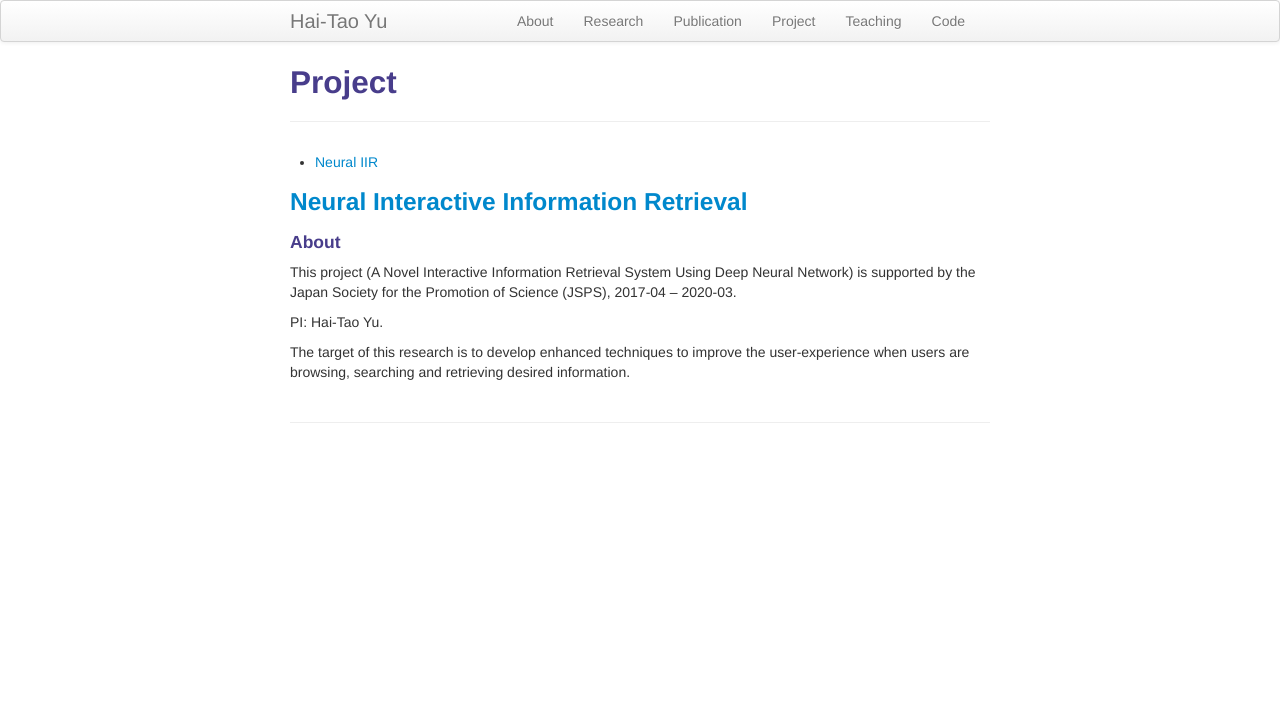
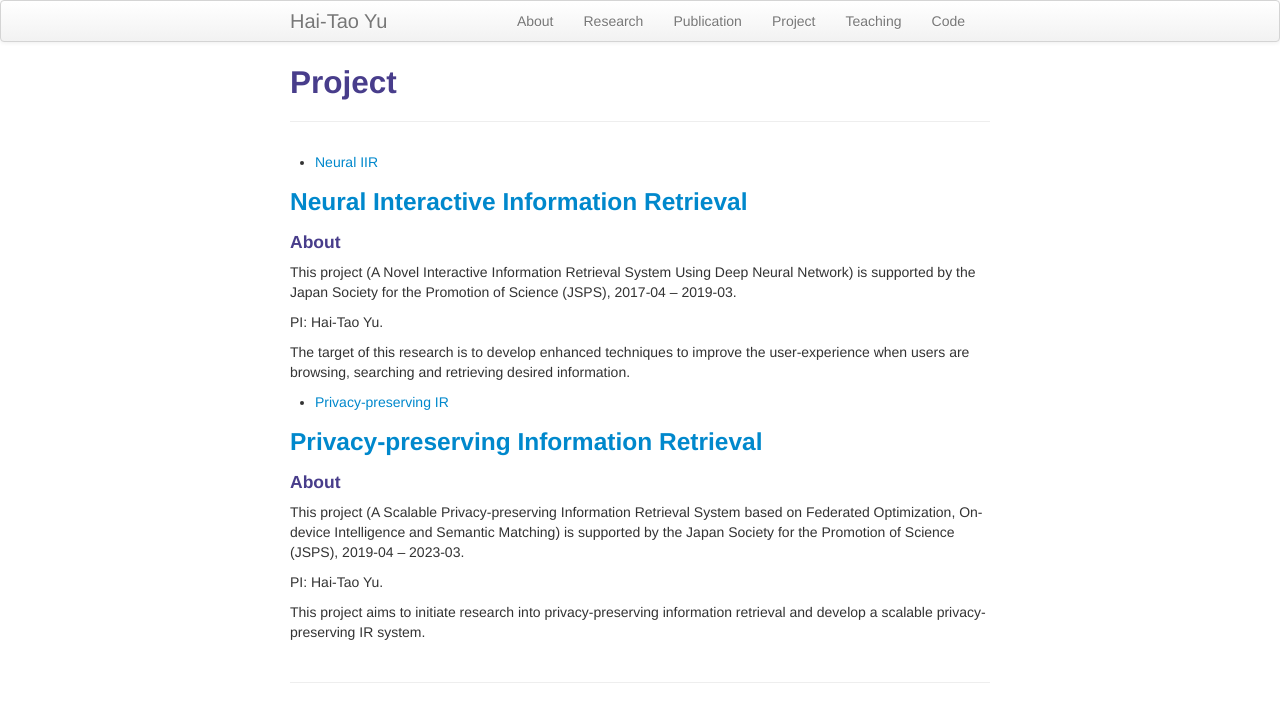
Before and after one commit to ii-research-yu/ii-research-yu.github.io, a Jekyll site: the page built from pages/project.md, in a window 1280 px wide. Shown: the top 722 px of the page. Built offline with Jekyll 4.4.1, drawn with Linux system fonts in a browser that asks for light colours.

Commit message:
Update project.md

```diff
--- a/pages/project.md
+++ b/pages/project.md
@@ -5,11 +5,23 @@ description: Hai-Tao Yu's project
 ---
 - <a href="#iir">Neural IIR</a>
 
-### <a name="iir"></a>[Neural Interactive Information Retrieval](https://github.com/y-research/neural_iir)
+### <a name="iir"></a>[Neural Interactive Information Retrieval](https://github.com/y-research/Neural_IIR)
 
 #### About
-This project (A Novel Interactive Information Retrieval System Using Deep Neural Network) is supported by the Japan Society for the Promotion of Science (JSPS), 2017-04 -- 2020-03.
+This project (A Novel Interactive Information Retrieval System Using Deep Neural Network) is supported by the Japan Society for the Promotion of Science (JSPS), 2017-04 -- 2019-03.
 
 PI: Hai-Tao Yu.
 
 The target of this research is to develop enhanced techniques to improve the user-experience when users are browsing, searching and retrieving desired information.
+
+- <a href="#ppir">Privacy-preserving IR</a>
+
+### <a name="ppir"></a>[Privacy-preserving Information Retrieval](https://github.com/y-research/PPIR)
+
+#### About
+This project (A Scalable Privacy-preserving Information Retrieval System based on Federated
+Optimization, On-device Intelligence and Semantic Matching) is supported by the Japan Society for the Promotion of Science (JSPS), 2019-04 -- 2023-03.
+
+PI: Hai-Tao Yu.
+
+This project aims to initiate research into privacy-preserving information retrieval and develop a scalable privacy-preserving IR system.
```
